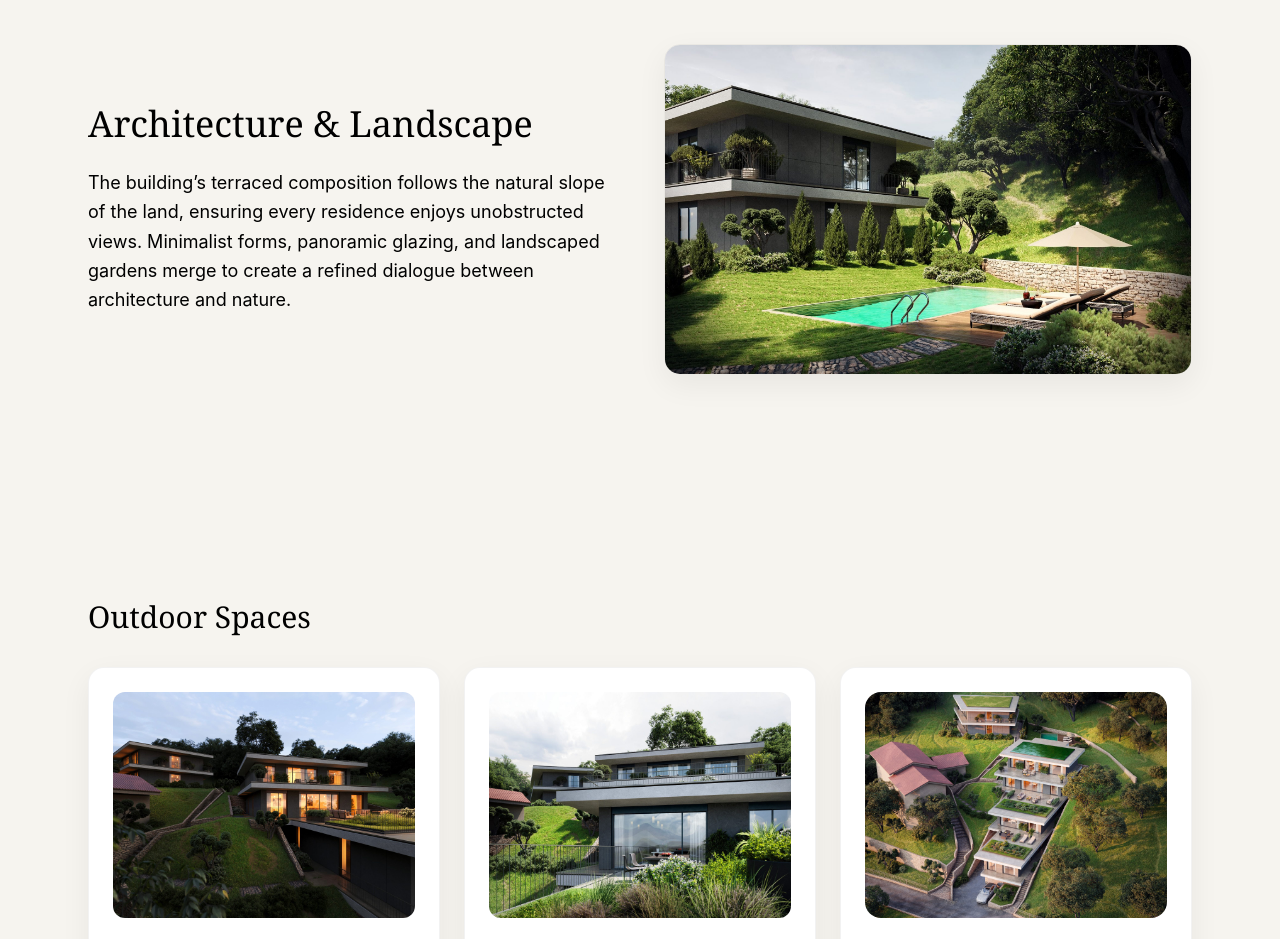
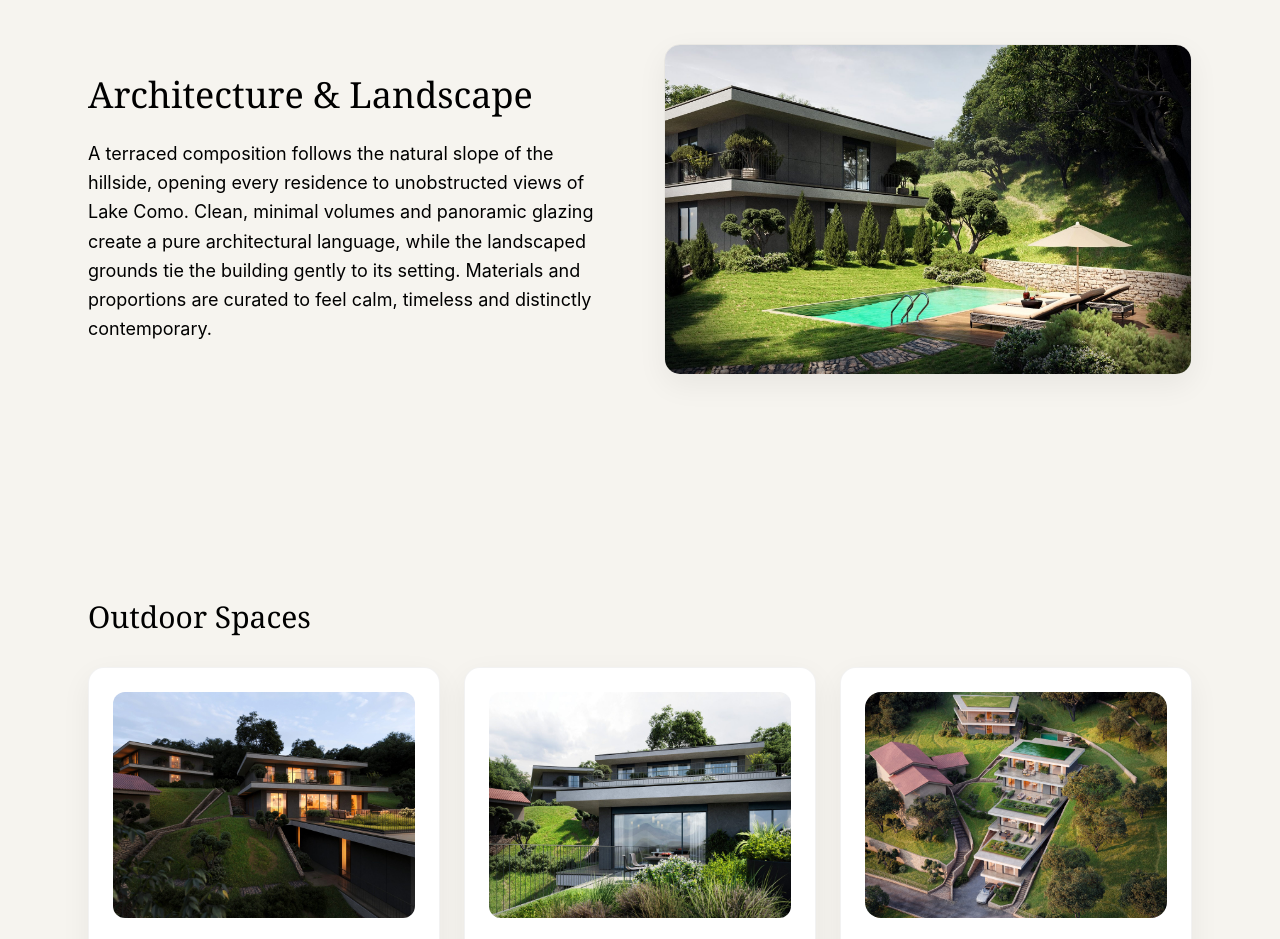
Before and after one commit to 9521287-max/clv-landing, a React (Vite) app: page / in a window 1280 px wide. Shown: the part 2240-3179 px from the top of the page. Built offline with nearby package versions, Linux system fonts and the light colour scheme.

Commit message:
Update i18n.js

```diff
--- a/src/i18n.js
+++ b/src/i18n.js
@@ -60,7 +60,7 @@ residences: {
 
 architecture: {
   title: "Architecture & Landscape",
-    text: "The building’s terraced composition follows the natural slope of the land, ensuring every residence enjoys unobstructed views. Minimalist forms, panoramic glazing, and landscaped gardens merge to create a refined dialogue between architecture and nature."
+  text: "A terraced composition follows the natural slope of the hillside, opening every residence to unobstructed views of Lake Como. Clean, minimal volumes and panoramic glazing create a pure architectural language, while the landscaped grounds tie the building gently to its setting. Materials and proportions are curated to feel calm, timeless and distinctly contemporary."
 },
 
   amenities: {
@@ -192,7 +192,7 @@ residences: {
 
 architecture: {
   title: "Architettura e Paesaggio",
-    text: "La composizione terrazzata segue la naturale pendenza del terreno, garantendo a ogni residenza una vista libera e privilegiata. Volumi essenziali, ampie superfici vetrate e giardini curati dialogano in modo raffinato con il paesaggio."
+  text: "Una composizione terrazzata segue la pendenza naturale del pendio, aprendo ogni residenza a viste libere sul Lago di Como. Volumi essenziali e ampie superfici vetrate definiscono un linguaggio architettonico puro, mentre il paesaggio curato lega l’edificio al contesto con delicatezza. Materiali e proporzioni sono scelti per trasmettere calma, eleganza senza tempo e un carattere autenticamente contemporaneo."
 },
 
   amenities: {
```
Lines whose indentation alone changed are shown as unchanged.
